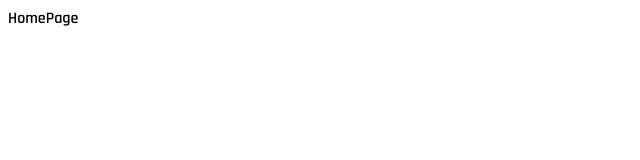
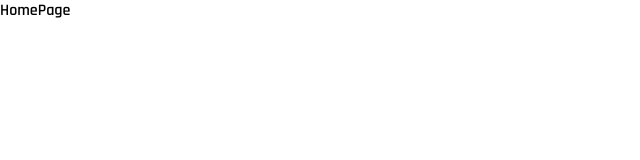
Before and after one commit to williamroberttv/kolabs, a React (Create React App) app: page / in a window 1280 px wide. Shown: the top 160 px of the page, without its empty margins (0-640 px from the left). Built offline with nearby package versions, Linux system fonts and the light colour scheme.

Commit message:
bugfix: add default * selector to reset css

```diff
--- a/src/styles/global.ts
+++ b/src/styles/global.ts
@@ -1,10 +1,12 @@
 import { createGlobalStyle } from 'styled-components';
 
 export default createGlobalStyle`
-  margin: 0;
-  padding: 0;
-  box-sizing: border-box;
-  outline: 0;
+  *{
+    margin: 0;
+    padding: 0;
+    box-sizing: border-box;
+    outline: 0
+  }
   body{
     font-family: 'Rajdhani', sans-serif;
     -webkit-font-smoothing: antialiased;
```
